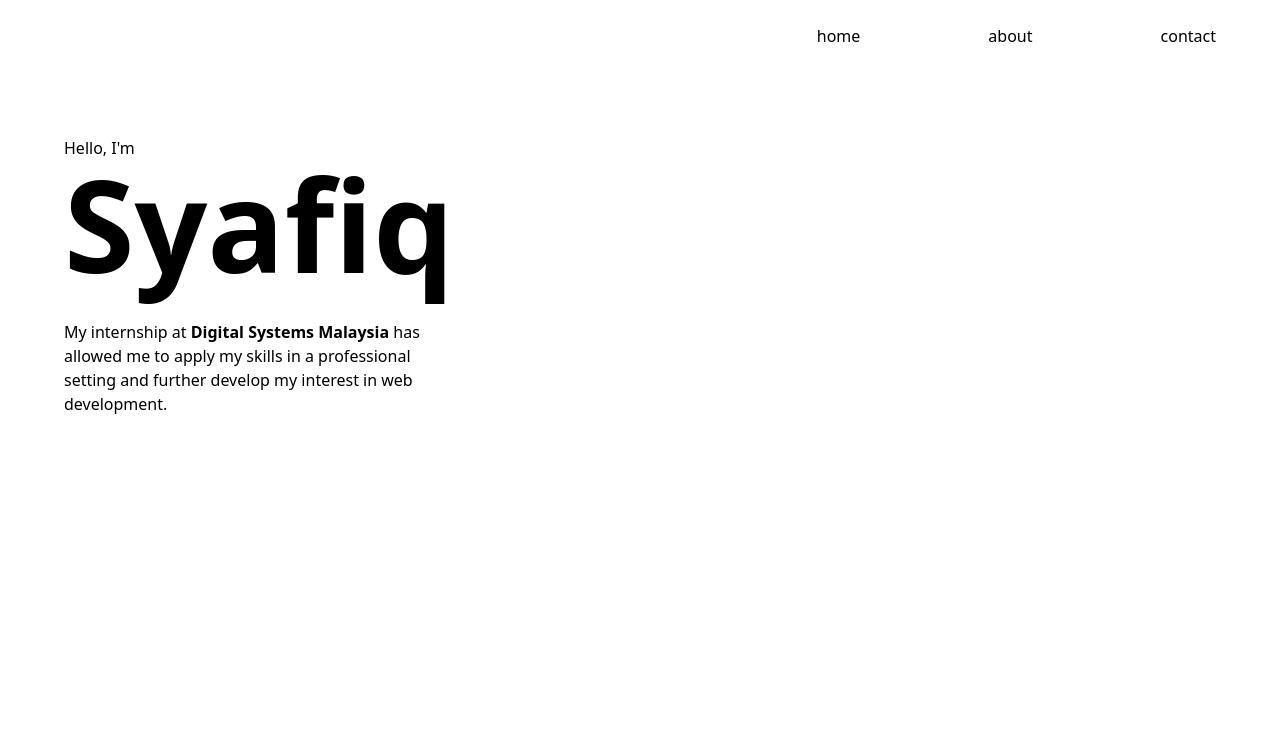
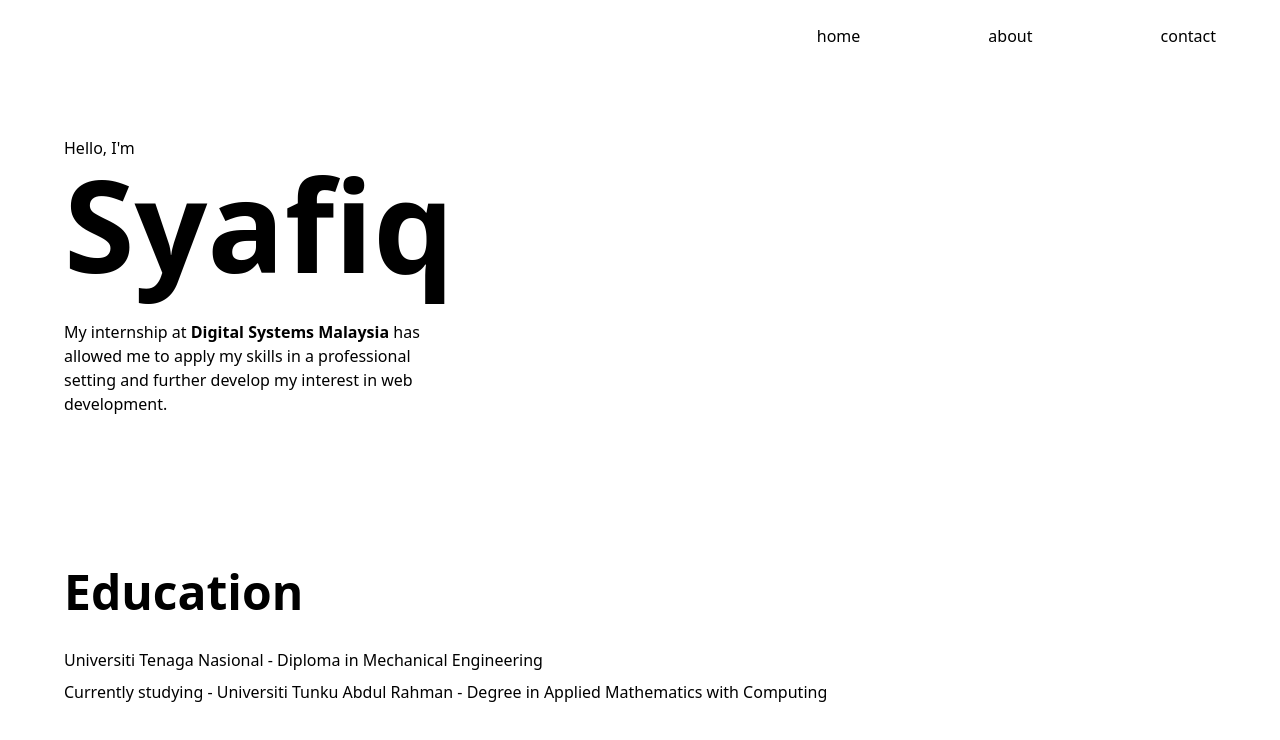
Before and after one commit to SyafiqAi/portfolio, a Vue app: page / in a window 1280 px wide. Shown: the top 740 px of the page. Built offline with nearby package versions, Linux system fonts and the light colour scheme.

Commit message:
added education

```diff
--- /dev/null
+++ b/src/components/Education.vue
@@ -0,0 +1,10 @@
+<template>
+    <section>
+        <h2>Education</h2>
+
+        <div class="*:pt-2">
+            <p>Universiti Tenaga Nasional - Diploma in Mechanical Engineering</p>
+            <p>Currently studying - Universiti Tunku Abdul Rahman - Degree in Applied Mathematics with Computing</p>
+        </div>
+    </section>
+</template>
--- a/src/styles.css
+++ b/src/styles.css
@@ -8,6 +8,9 @@
       @apply dark:text-white;
       /* @apply font */
     }
+    h2 {
+      @apply font-bold text-5xl my-6;
+    }
     .box-red {
         @apply border border-red-600
     }
--- a/src/views/HomeView.vue
+++ b/src/views/HomeView.vue
@@ -1,5 +1,6 @@
 <script setup>
 import Introduction from '../components/Introduction.vue'
+import Education from '../components/Education.vue'
 </script>
 
 <template>
@@ -9,11 +10,10 @@ import Introduction from '../components/Introduction.vue'
     <h1 class="font-black text-9xl">Syafiq</h1>
   </header>
   <main>
-    <section>
       <Introduction />
-    </section>
-    <section>
 
-    </section>
+      <div class="h-32"></div>
+
+      <Education />
   </main>
 </template>
```
